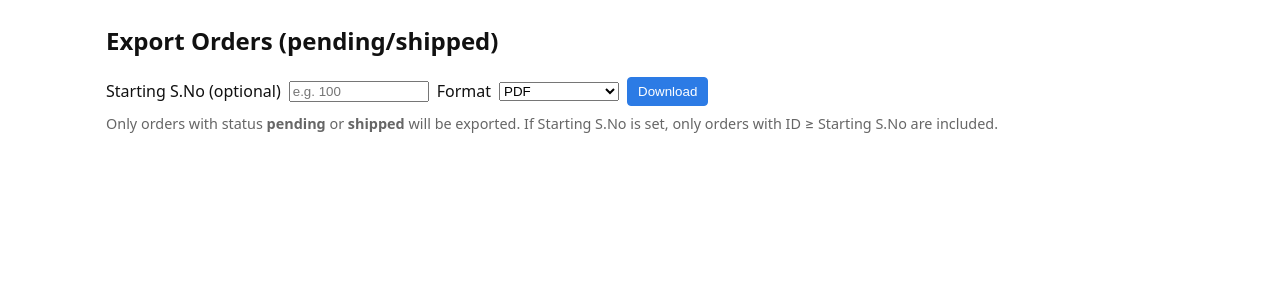
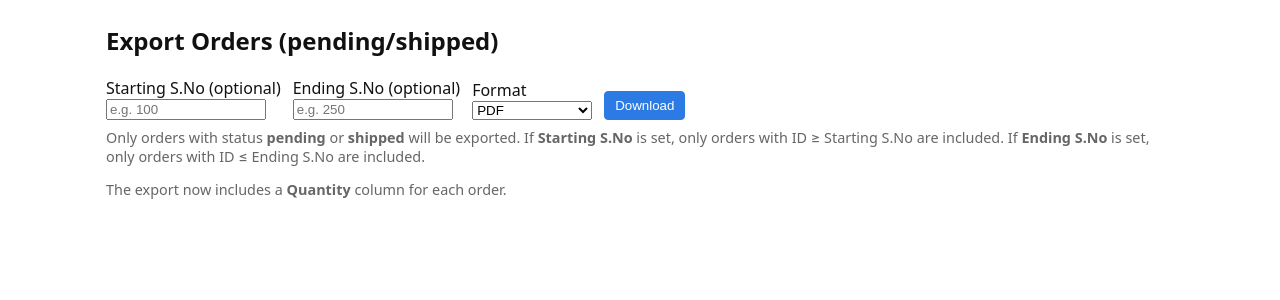
Before and after one commit to mayanklalwani/divine_rayys_backend, a FastAPI app: page /admin/export in a window 1280 px wide. Shown: the part 47-347 px from the top of the page. Run offline with FastAPI, Linux system fonts and the light colour scheme; the visitor is signed in with stand-in values (Sample User, id 1); some libraries are stand-ins or nearby versions.

Commit message:
adding qty in export functionality

```diff
--- a/main.py
+++ b/main.py
@@ -1407,7 +1407,8 @@ def admin_list_orders(request: Request, status: str = "pending", q: str = "", pa
             query = query.eq("status", status)
 
         # Apply ordering & pagination (range uses start/end inclusive)
-        res = query.order("id", desc=True).range(start, end).execute()
+        # res = query.order("id", desc=True).range(start, end).execute()
+        res = query.order("id", desc=True).execute()
 
         rows, err = _unpack_supabase_response(res)
         if err:
@@ -1656,26 +1657,32 @@ if __name__ == "__main__":
     )
 
 # ---------- New helper: fetch export rows ----------
-def _fetch_export_rows(start_id=None):
-    """
-    Return list of dict rows where status in ('pending','shipped') and id >= start_id if provided.
-    Each row: {'id': ..., 'name': ..., 'city': ...}
+def _fetch_export_rows(start_id=None, end_id=None):
+    """
+    Return list of dict rows where status in ('pending','shipped') and id between start_id and end_id (inclusive)
+    if provided. Each row: {'id': ..., 'name': ..., 'city': ..., 'quantity': ...}
     """
     try:
-        q = supabase.table("orders").select("id, name, city, status")
-        # Only pending or shipped
-        # supabase-py doesn't have .in_ everywhere; many versions support .in_('status', ['pending','shipped'])
+        q = supabase.table("orders").select("id, name, city, status, quantity")
+
+        # Only pending or shipped (try server-side .in_ if available)
         try:
             q = q.in_("status", ["pending", "shipped"])
         except Exception:
-            # fallback: fetch all and filter below
+            # client may not support in_ - we'll filter later
             pass
 
-        if start_id:
+        # Apply start_id / end_id filters server-side if supported
+        if start_id not in (None, "",):
             try:
                 q = q.gte("id", int(start_id))
             except Exception:
-                # if client lacks gte, we'll filter after fetch
+                pass
+
+        if end_id not in (None, "",):
+            try:
+                q = q.lte("id", int(end_id))
+            except Exception:
                 pass
 
         # ordering by id ascending
@@ -1686,7 +1693,7 @@ def _fetch_export_rows(start_id=None):
             raise RuntimeError(err)
         rows = data or []
 
-        # final safety filtering for client versions without in_/gte
+        # final safety filtering for client versions without in_/gte/lte
         filtered = []
         for r in rows:
             try:
@@ -1696,13 +1703,24 @@ def _fetch_export_rows(start_id=None):
                 continue
             if st not in ("pending", "shipped"):
                 continue
-            if start_id is not None:
+            if start_id not in (None, ""):
                 try:
                     if oid < int(start_id):
                         continue
                 except Exception:
                     pass
-            filtered.append({"id": oid, "name": r.get("name") or "", "city": r.get("city") or ""})
+            if end_id not in (None, ""):
+                try:
+                    if oid > int(end_id):
+                        continue
+                except Exception:
+                    pass
+            # ensure quantity present (int fallback 0)
+            try:
+                qty = int(r.get("quantity") or 0)
+            except Exception:
+                qty = 0
+            filtered.append({"id": oid, "name": r.get("name") or "", "city": r.get("city") or "", "quantity": qty})
         return filtered
     except Exception as e:
         logger.exception("Failed to fetch export rows: %s", e)
@@ -1710,13 +1728,15 @@ def _fetch_export_rows(start_id=None):
 
 # ---------- New endpoint: export orders ----------
 @app.post("/admin/export-orders")
-def admin_export_orders(request: Request, start_id: str = Form(None), fmt: str = Form("pdf")):
+@app.post("/admin/export-orders")
+def admin_export_orders(request: Request, start_id: str = Form(None), end_id: str = Form(None), fmt: str = Form("pdf")):
     """
     Admin-only endpoint that creates a PDF or XLSX of orders with columns:
-      S.No (order.id), Name, City, Dispatched (blank), Received (blank)
+      S.No (order.id), Name, City, Quantity, Dispatched (blank), Received (blank)
 
     Form params:
       start_id (optional): if set, only orders with id >= start_id are exported
+      end_id (optional): if set, only orders with id <= end_id are exported
       fmt: 'pdf' or 'xlsx'
     """
     require_admin(request)
@@ -1725,16 +1745,26 @@ def admin_export_orders(request: Request, start_id: str = Form(None), fmt: str =
     if fmt not in ("pdf", "xlsx"):
         raise HTTPException(status_code=400, detail="Unsupported format. Use 'pdf' or 'xlsx'.")
 
+    # Normalize empty strings to None
+    if start_id in ("", None):
+        start_val = None
+    else:
+        start_val = start_id
+
+    if end_id in ("", None):
+        end_val = None
+    else:
+        end_val = end_id
+
     try:
-        rows = _fetch_export_rows(start_id=start_id if start_id not in ("", None) else None)
-
-        # If no rows, still return empty file with header
-        # Build table data: headers + rows
+        rows = _fetch_export_rows(start_id=start_val, end_id=end_val)
+
+        # Build table data: headers + rows (added Quantity column)
         table_data = []
-        headers = ["S.No", "Name", "City", "Dispatched", "Received"]
+        headers = ["S.No", "Name", "City", "Quantity", "Dispatched", "Received"]
         table_data.append(headers)
         for r in rows:
-            table_data.append([r["id"], r["name"], r["city"], "", ""])
+            table_data.append([r["id"], r["name"], r["city"], r.get("quantity", 0), "", ""])
 
         # Temporary file path
         ts = datetime.now().strftime("%Y%m%d_%H%M%S")
@@ -1747,14 +1777,21 @@ def admin_export_orders(request: Request, start_id: str = Form(None), fmt: str =
             doc = SimpleDocTemplate(pdf_path, pagesize=A4, leftMargin=18 * mm, rightMargin=18 * mm, topMargin=18 * mm, bottomMargin=18 * mm)
             story = []
             styles = getSampleStyleSheet()
-            title = Paragraph(f"Orders Export (status: pending/shipped){' — starting id >= ' + str(start_id) if start_id else ''}", styles["Heading2"])
+            range_desc = ""
+            if start_val and end_val:
+                range_desc = f" — id between {start_val} and {end_val}"
+            elif start_val:
+                range_desc = f" — starting id >= {start_val}"
+            elif end_val:
+                range_desc = f" — up to id <= {end_val}"
+            title = Paragraph(f"Orders Export (status: pending/shipped){range_desc}", styles["Heading2"])
             story.append(title)
             story.append(Spacer(1, 6))
 
-            # Column width heuristics: S.No narrow, Name wider, City medium, Dispatched/Received narrow
+            # Column width heuristics: S.No narrow, Name wider, City medium, Quantity narrow, Dispatched/Received narrow
             page_w, _ = A4
             usable_w = page_w - (18 * mm + 18 * mm)
-            col_widths = [30 * mm, usable_w * 0.45, usable_w * 0.25, usable_w * 0.10, usable_w * 0.10]
+            col_widths = [22 * mm, usable_w * 0.40, usable_w * 0.22, 18 * mm, usable_w * 0.10, usable_w * 0.10]
 
             t = Table(table_data, colWidths=col_widths, repeatRows=1)
             t_style = TableStyle([
@@ -1798,15 +1835,17 @@ def admin_export_orders(request: Request, start_id: str = Form(None), fmt: str =
                 ws.cell(row=row_idx, column=1, value=r["id"]).border = border
                 ws.cell(row=row_idx, column=2, value=r["name"]).border = border
                 ws.cell(row=row_idx, column=3, value=r["city"]).border = border
-                ws.cell(row=row_idx, column=4, value="").border = border
+                ws.cell(row=row_idx, column=4, value=r.get("quantity", 0)).border = border
                 ws.cell(row=row_idx, column=5, value="").border = border
+                ws.cell(row=row_idx, column=6, value="").border = border
 
             # column widths (approx)
             ws.column_dimensions["A"].width = 8   # S.No
             ws.column_dimensions["B"].width = 35  # Name
             ws.column_dimensions["C"].width = 20  # City
-            ws.column_dimensions["D"].width = 12  # Dispatched
-            ws.column_dimensions["E"].width = 12  # Received
+            ws.column_dimensions["D"].width = 10  # Quantity
+            ws.column_dimensions["E"].width = 12  # Dispatched
+            ws.column_dimensions["F"].width = 12  # Received
 
             wb.save(xlsx_path)
             filename = f"orders_{ts}.xlsx"
--- a/templates/admin_export.html
+++ b/templates/admin_export.html
@@ -4,26 +4,57 @@
 <h2>Export Orders (pending/shipped)</h2>
 
 <form id="exportForm" class="export-form" method="post" action="/admin/export-orders">
-  <div class="controls">
+  <div class="controls" style="display:flex; gap:12px; align-items:end; flex-wrap:wrap;">
+    <div style="display:flex; flex-direction:column;">
       <label for="start_id">Starting S.No (optional)</label>
-    <input type="number" id="start_id" name="start_id" min="1" placeholder="e.g. 100" style="width:140px;">
+      <input type="number" id="start_id" name="start_id" min="1" placeholder="e.g. 100" style="width:160px;">
+    </div>
 
+    <div style="display:flex; flex-direction:column;">
+      <label for="end_id">Ending S.No (optional)</label>
+      <input type="number" id="end_id" name="end_id" min="1" placeholder="e.g. 250" style="width:160px;">
+    </div>
+
+    <div style="display:flex; flex-direction:column;">
       <label for="fmt">Format</label>
       <select id="fmt" name="fmt" style="width:120px;">
         <option value="pdf" selected>PDF</option>
         <option value="xlsx">XLSX</option>
       </select>
+    </div>
 
+    <div>
       <button type="submit" class="btn">Download</button>
+    </div>
   </div>
 </form>
 
 <p style="font-size:0.9em; color:#666; margin-top:8px;">
   Only orders with status <b>pending</b> or <b>shipped</b> will be exported.
-  If Starting S.No is set, only orders with ID ≥ Starting S.No are included.
+  If <b>Starting S.No</b> is set, only orders with ID ≥ Starting S.No are included.
+  If <b>Ending S.No</b> is set, only orders with ID ≤ Ending S.No are included.
+</p>
+
+<p style="font-size:0.9em; color:#666; margin-top:4px;">
+  The export now includes a <b>Quantity</b> column for each order.
 </p>
 
 <script>
-  // optional: you can add helpers here for filling start_id automatically
+  // Client-side validation: if both start and end provided, ensure start <= end.
+  document.getElementById('exportForm').addEventListener('submit', function (e) {
+    const startEl = document.getElementById('start_id');
+    const endEl = document.getElementById('end_id');
+    const s = startEl.value ? parseInt(startEl.value, 10) : null;
+    const en = endEl.value ? parseInt(endEl.value, 10) : null;
+
+    if (s !== null && en !== null && s > en) {
+      e.preventDefault();
+      alert("Starting S.No must be less than or equal to Ending S.No.");
+      startEl.focus();
+      return false;
+    }
+
+    return true;
+  });
 </script>
 {% endblock %}
--- a/templates/admin_orders_filtered.html
+++ b/templates/admin_orders_filtered.html
@@ -49,6 +49,5 @@
   </tbody>
 </table>
 
-{# simple pagination info #}
-<p>Page {{ page }} — showing {{ orders|length }} of {{ total }} results</p>
+<p>Total Orders: {{ orders|length }}</p>
 {% endblock %}
```
Lines whose indentation alone changed are shown as unchanged.
